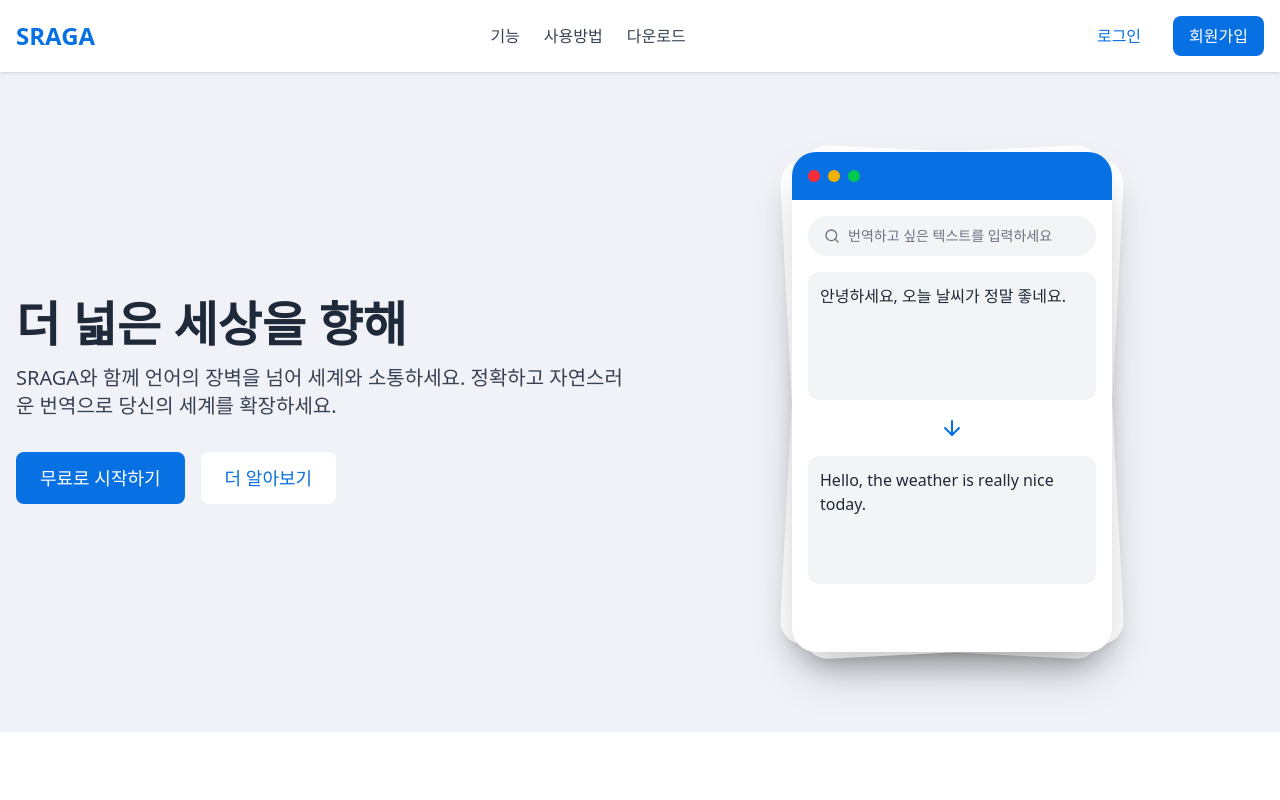
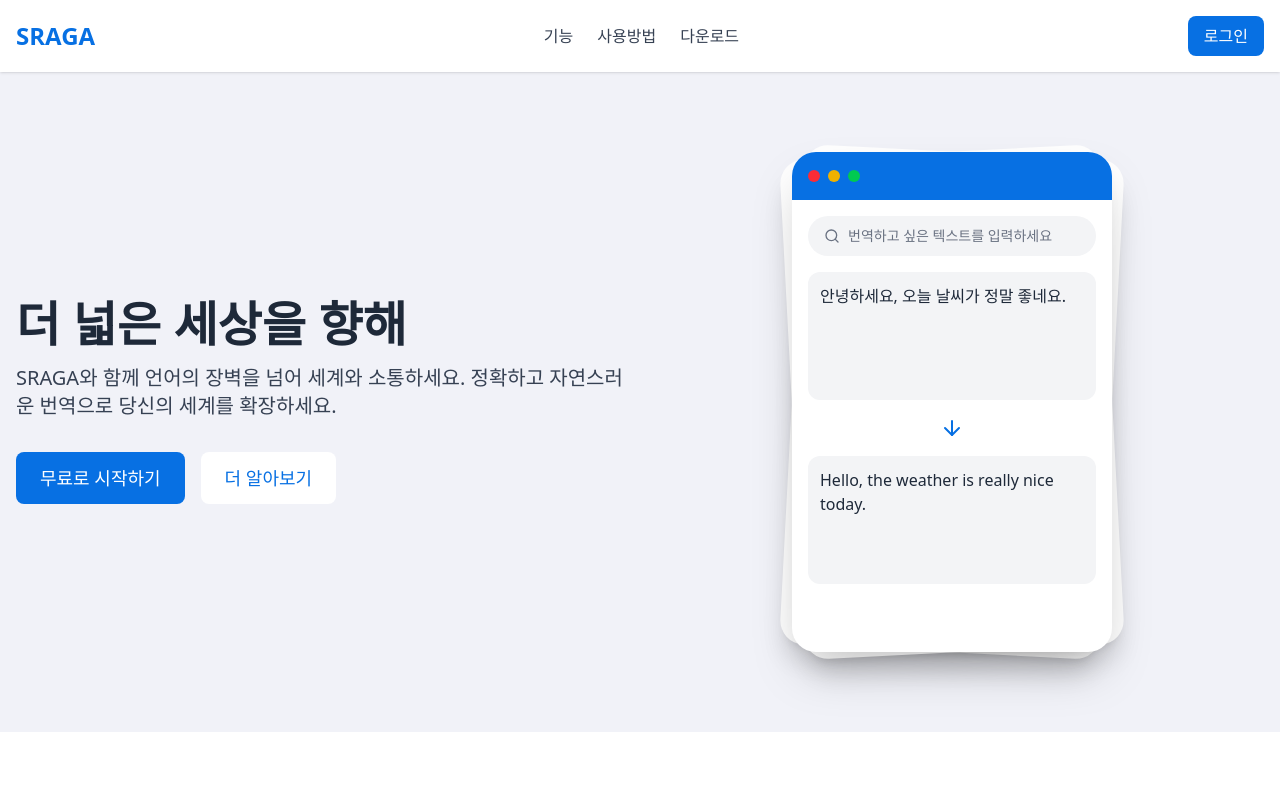
Before and after one commit to asroq1/sraga-front-end, a Vue app: page / in a window 1280 px wide. Shown: the top 800 px of the page. Built offline with nearby package versions, Linux system fonts and the light colour scheme.

Commit message:
fix: 랜딩 페이지 수정

```diff
--- a/src/router/index.ts
+++ b/src/router/index.ts
@@ -54,8 +54,6 @@ router.beforeEach((to, from, next) => {
 
   if (to.meta.requiresAuth && !user) {
     next('/login')
-  } else if (to.path === '/login' && user) {
-    next('/')
   } else {
     next()
   }
--- a/src/views/LandingView.vue
+++ b/src/views/LandingView.vue
@@ -18,15 +18,9 @@
         <div class="flex space-x-4">
           <button
             @click="navigateToLogin"
-            class="px-4 py-2 text-primary hover:bg-gray-100 rounded-md transition-colors"
+            class="px-4 py-2 bg-primary text-white rounded-md hover:bg-primary-dark transition-colors"
           >
             로그인
-          </button>
-          <button
-            @click="navigateToSignup"
-            class="px-4 py-2 bg-primary text-white rounded-md hover:bg-primary-dark transition-colors"
-          >
-            회원가입
           </button>
         </div>
         <button @click="toggleMobileMenu" class="md:hidden text-gray-700">
@@ -59,7 +53,7 @@
           </p>
           <div class="flex flex-col sm:flex-row space-y-4 sm:space-y-0 sm:space-x-4">
             <button
-              @click="navigateToSignup"
+              @click="navigateToLogin"
               class="px-6 py-3 bg-primary text-white rounded-md hover:bg-primary-dark transition-colors text-lg font-medium"
             >
               무료로 시작하기
@@ -288,7 +282,7 @@
   </div>
 </template>
 
-<script setup>
+<script setup lang="ts">
 import { ref } from 'vue'
 import {
   Menu as MenuIcon,
@@ -304,9 +298,11 @@ import {
   Twitter as TwitterIcon,
   Instagram as InstagramIcon,
 } from 'lucide-vue-next'
+import { useRouter } from 'vue-router'
 
 // State
 const mobileMenuOpen = ref(false)
+const router = useRouter()
 
 // Methods
 const toggleMobileMenu = () => {
@@ -315,12 +311,7 @@ const toggleMobileMenu = () => {
 
 const navigateToLogin = () => {
   // In a real app, this would navigate to the login page
-  alert('로그인 페이지로 이동합니다.')
-}
-
-const navigateToSignup = () => {
-  // In a real app, this would navigate to the signup page
-  alert('회원가입 페이지로 이동합니다.')
+  router.push('/login')
 }
 
 const scrollToFeatures = () => {
```
